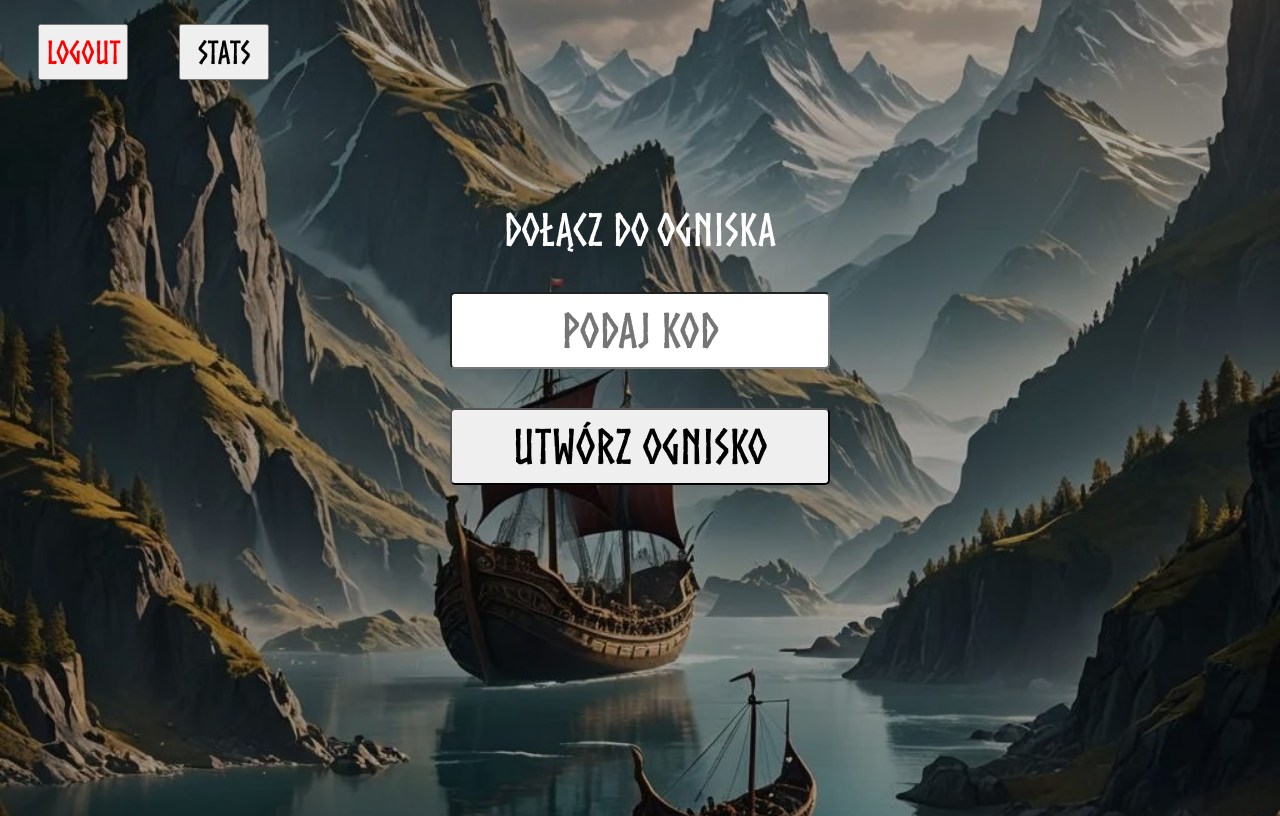
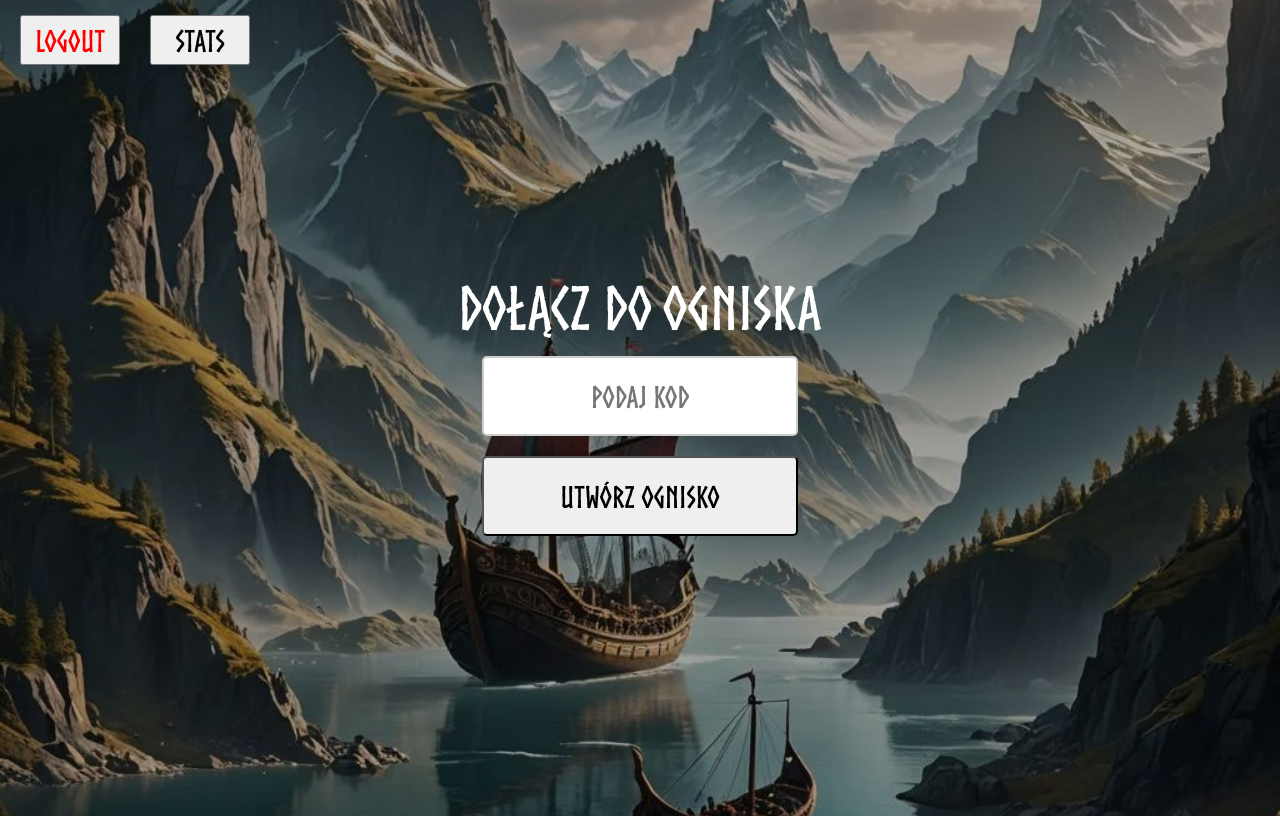
Before and after one commit to N0wakowsky/Fireplace-Hacknarok2024, a Flask app: page / in a window 1280 px wide. Run offline with Flask 3, Linux system fonts and the light colour scheme.

Commit message:
Dołączanie do ognisk upgrade

```diff
--- a/app/static/css/base.css
+++ b/app/static/css/base.css
@@ -12,28 +12,30 @@ body {
     overflow: hidden;
     background-image: url("../img/background1.jpg");
     background-size: cover;
-    background-repeat: no-repeat;
     background-position: center;
 }
 
 h1, h2, h3, h4, h5, h6 {
     font-family: 'Norsebold', sans-serif;
+    margin: 5px;
 }
 
 .parent_container {
     display: flex;
-    flex-direction: column;
     justify-content: center;
     align-items: center;
     height: 100vh;
 }
 
 .child_container {
-    width: 30%;
-    height: 30%;
+    background-color: transparent;
+    text-align: center;
 }
 
 .header {
+    display: flex;
+    justify-content: center;
+    align-items: center;
     font-size: 30px;
     text-align: center;
     padding: 0px 0;
--- a/app/static/css/join.css
+++ b/app/static/css/join.css
@@ -1,13 +1,20 @@
 .input_container {
-    text-align: center;
+    display: flex;
+    flex-direction: column;
+    justify-content: center;
+    align-items: center;
+    background-color: transparent;
 }
 
 .input_container input[type="text"] {
-    text-align: center;
+    border: 2px solid #ccc;
     border-radius: 5px;
     padding: 10px;
-    font-size: 300%;
-    width: 100%;
+    margin: 10px auto; /* Adjusted margin to center horizontally */
+    text-align: center;
+    font-size: 30px;
+    width: calc(90% - 20px); /* Adjusted width considering padding */
+    height: 80px; /* Adjusted height */
     box-sizing: border-box;
     font-family: "Norsebold", sans-serif;
 }
@@ -15,30 +22,32 @@
 .button {
     border-radius: 5px;
     padding: 10px;
-    width: 100%;
-    font-size: 300%;
-    width: 100%;
-    box-sizing: border-box;
-    font-family: "Norsebold", sans-serif;
+    margin: 10px auto; /* Adjusted margin to center horizontally */
+    font-size: 30px; /* Adjusted font size */
+    width: calc(90% - 20px); /* Adjusted width considering padding */
+    height: 80px; /* Adjusted height */
+    font-family: 'Norsebold', sans-serif;
+    align-items: center;
 }
+
 
 .logout-button {
     position: absolute;
-    top: 3%;
-    left: 3%;
-    width: 7%;
-    height: 7%;
+    top: 15px;
+    left: 20px;
+    width: 100px;
+    height: 50px;
     font-family: "Norsebold", sans-serif;
-    font-size: 200%;
+    font-size: 30px;
     color: red;
 }
 
 .stats-button {
     position: absolute;
-    top: 3%;
-    left: 14%;
-    width: 7%;
-    height: 7%;
+    top: 15px;
+    left: 150px;
+    width: 100px;
+    height: 50px;
     font-family: "Norsebold", sans-serif;
-    font-size: 200%;
+    font-size: 30px;
 }
--- a/app/templates/join.html
+++ b/app/templates/join.html
@@ -20,7 +20,7 @@
 
     <div class="child_container">
         <div class="header">
-            <h2>Dołącz do ogniska</h2>
+            <h1>Dołącz do ogniska</h1>
         </div>
 
         <div class="input_container">
@@ -28,12 +28,11 @@
         </div>
 
         <script src="{{ url_for('static', filename='js/join.js')}}"> </script>
-    </div>
 
-    <div class="child_container">
         <button class = "button">
             Utwórz ognisko
         </button>
+
         <script src="{{ url_for('static', filename='js/host.js')}}"> </script>
     </div>
 
```
